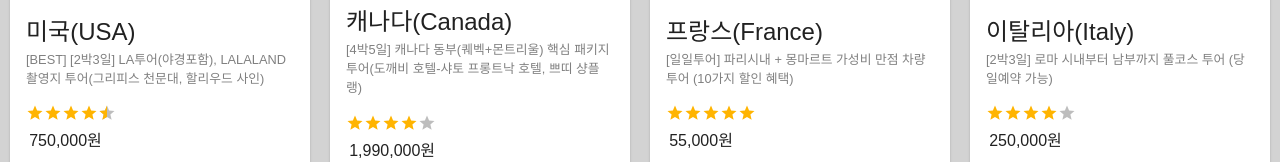
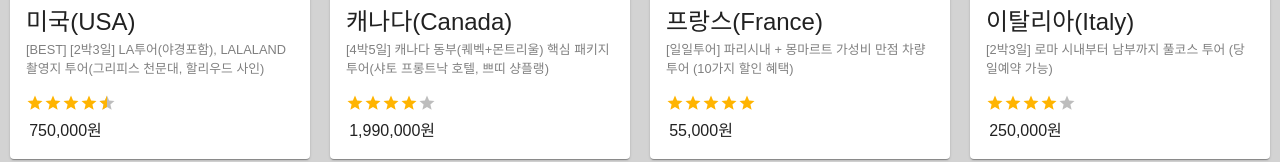
Before and after one commit to lwnh/Node_web_traworld, a React (Create React App) app in the folder Desktop/node_traworld/client/: page /tour in a window 1280 px wide. Shown: the part 302-464 px from the top of the page. Built offline with nearby package versions, Linux system fonts and the light colour scheme.

Commit message:
update Signup error
- 에러인 경우 submit 넘어가는 것 방지

```diff
--- a/Desktop/node_traworld/client/src/components/Signup.js
+++ b/Desktop/node_traworld/client/src/components/Signup.js
@@ -88,6 +88,9 @@
     const signupSubmit = async (e) => {
         e.preventDefault();
         const data = inputs;
+        if (data.name.error || data.userid.error || data.userpw.error || data.pwcheck.error || data.email.error) {
+            return alert('에러메세지를 확인해주세요');
+        } else {
             try {
                 await axios.post('/api/signup', data)
                     .then((response) => {
@@ -97,7 +100,7 @@
                                 history.push('/login');
                                 break;
                             case 201:   //fail
-                            alert('회원가입에 실패했습니다. 다시 시도해주세요')
+                                alert('회원가입에 실패했습니다. 다시 시도해주세요.')
                                 setInputs({ ...inputs, userpw: '' })
                                 break;
                             case 100:   // server error
@@ -107,6 +110,7 @@
             } catch (error) {
                 console.log(error);
                 alert('회원가입에 실패했습니다.');
+            }
         }
     }
 
--- a/Desktop/node_traworld/client/src/components/Tour.js
+++ b/Desktop/node_traworld/client/src/components/Tour.js
@@ -42,7 +42,7 @@
         {
             src: imgCanada,
             name: '캐나다(Canada)',
-            detail: '[4박5일] 캐나다 동부(퀘벡+몬트리울) 핵심 패키지 투어(도깨비 호텔-샤토 프롱트낙 호텔, 쁘띠 샹플랭)',
+            detail: '[4박5일] 캐나다 동부(퀘벡+몬트리울) 핵심 패키지 투어(샤토 프롱트낙 호텔, 쁘띠 샹플랭)',
             rating: 4,
             price: '1,990,000원',
         },
```
Lines whose indentation alone changed are shown as unchanged.
